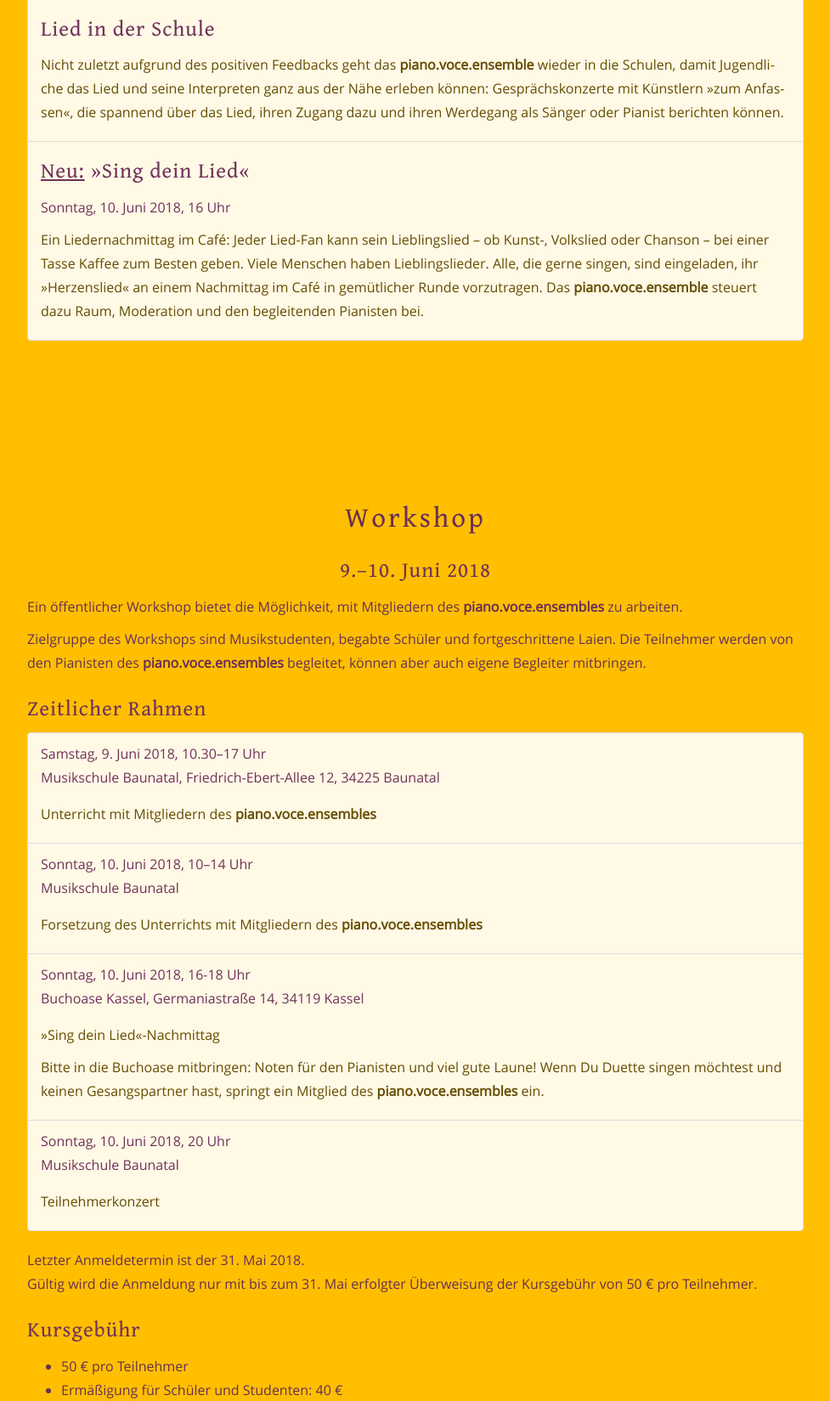
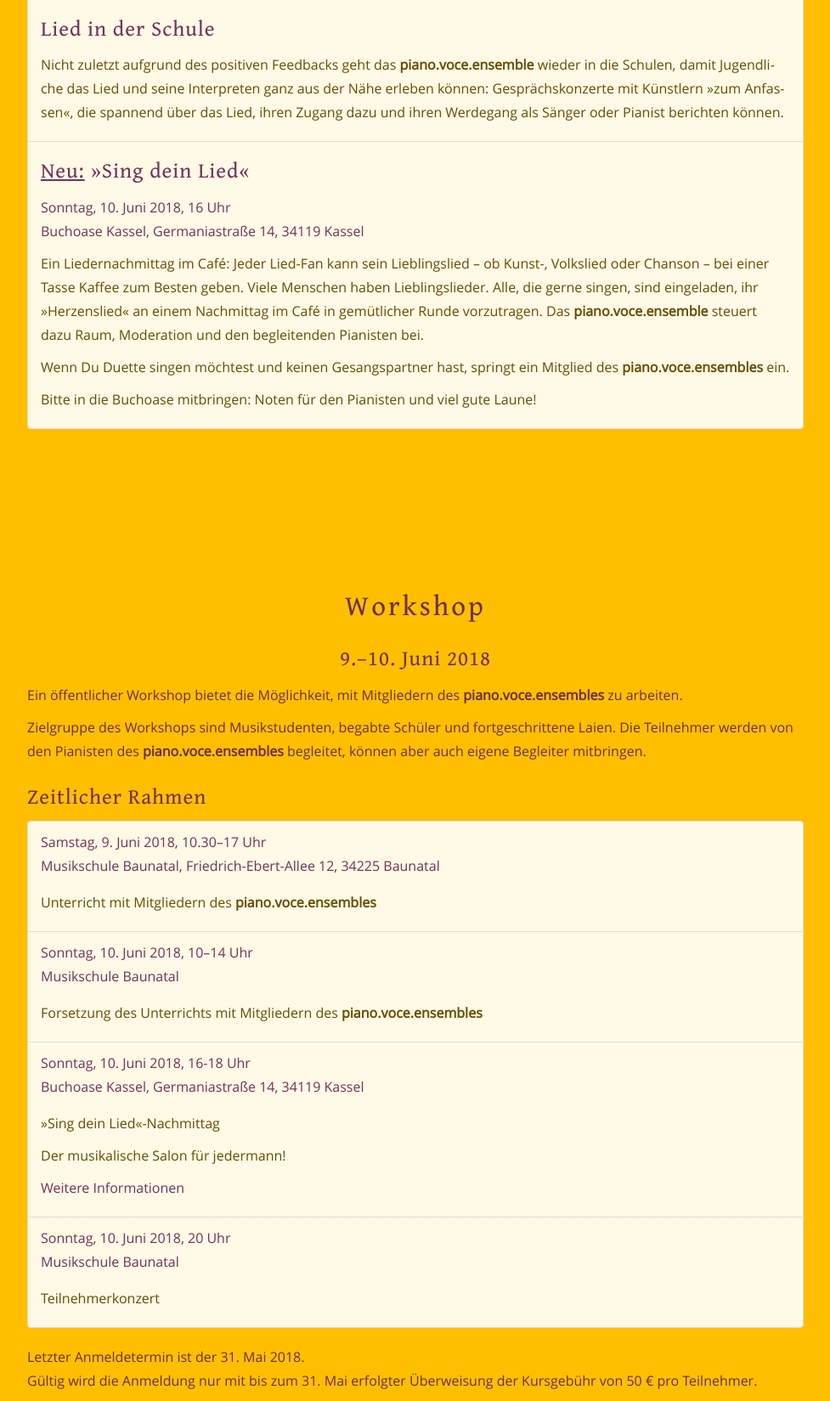
Before and after one commit to merenor/liedfestivalkassel, a Django app: page / in a window 1280 px wide. Shown: the part 2547-4196 px from the top of the page at 85% size, without its empty margins (151-1128 px from the left). Run offline with Django 3.2, Linux system fonts and the light colour scheme; tables that the repository leaves empty hold one stand-in row (values such as "Sample post"); grey boxes marked "Sample" are stand-in pictures; parts of the project's set-up code (start-up, migrations or seed data) failed here and were passed over; some libraries are stand-ins or nearby versions.

Commit message:
singdeinlied

```diff
--- a/home/templates/home/konzerte.html
+++ b/home/templates/home/konzerte.html
@@ -37,14 +37,18 @@
             können: Gesprächskonzerte mit Künstlern »zum Anfassen«, die spannend über das Lied, ihren
             Zugang dazu und ihren Werdegang als Sänger oder Pianist berichten können.</p>
         </div>
-        <div class="list-group-item">
+        <div class="list-group-item" id="#singdeinlied">
           <h4 class="bg-1"><span style="text-decoration: underline">Neu:</span> »Sing dein Lied«</h4>
-          <p class="red">Sonntag, 10. Juni 2018, 16 Uhr</p>
+          <p class="red">Sonntag, 10. Juni 2018, 16 Uhr<br />Buchoase Kassel, Germaniastraße 14, 34119 Kassel</p>
           <p>Ein Liedernachmittag im Café: Jeder Lied-Fan kann sein Lieblingslied &ndash; ob Kunst-,
             Volkslied oder Chanson &ndash; bei einer Tasse Kaffee zum Besten geben. Viele Menschen haben
             Lieblingslieder. Alle, die gerne singen, sind eingeladen, ihr »Herzenslied« an einem
             Nachmittag im Café in gemütlicher Runde vorzutragen. Das <strong>piano.voce.ensemble</strong> steuert dazu
             Raum, Moderation und den begleitenden Pianisten bei.</p>
+          <p>Wenn Du Duette singen möchtest und keinen Gesangspartner hast, springt ein Mitglied des
+            <strong>piano.voce.ensembles</strong> ein.</p>
+          <p>Bitte in die Buchoase mitbringen: Noten für den Pianisten und viel gute Laune!</p>
+
         </div>
       </div>
     </div>
--- a/home/templates/home/workshop.html
+++ b/home/templates/home/workshop.html
@@ -21,7 +21,8 @@
     <div class="list-group-item">
         <p class="red" style="padding-bottom: 5px;">Sonntag, 10. Juni 2018, 16&dash;18 Uhr<br />Buchoase Kassel, Germaniastraße 14, 34119 Kassel</p>
         <p>»Sing dein Lied«-Nachmittag</p>
-        <p>Bitte in die Buchoase mitbringen: Noten für den Pianisten und viel gute Laune! Wenn Du Duette singen möchtest und keinen Gesangspartner hast, springt ein Mitglied des <strong>piano.voce.ensembles</strong> ein.</p>
+        <p>Der musikalische Salon für jedermann!</p>
+        <p><a href="#singdeinlied">Weitere Informationen</a></p>
     </div>
     <div class="list-group-item">
         <p class="red" style="padding-bottom: 5px;">Sonntag, 10. Juni 2018, 20 Uhr<br />Musikschule Baunatal</p>
```
